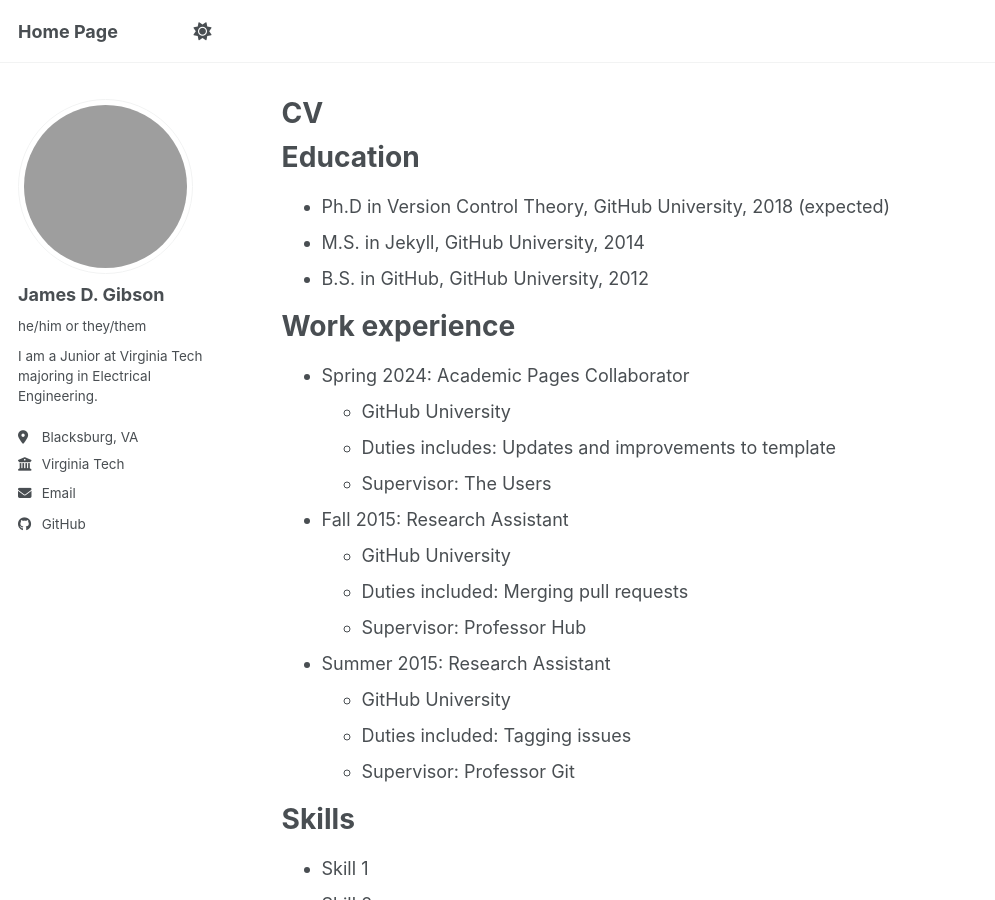
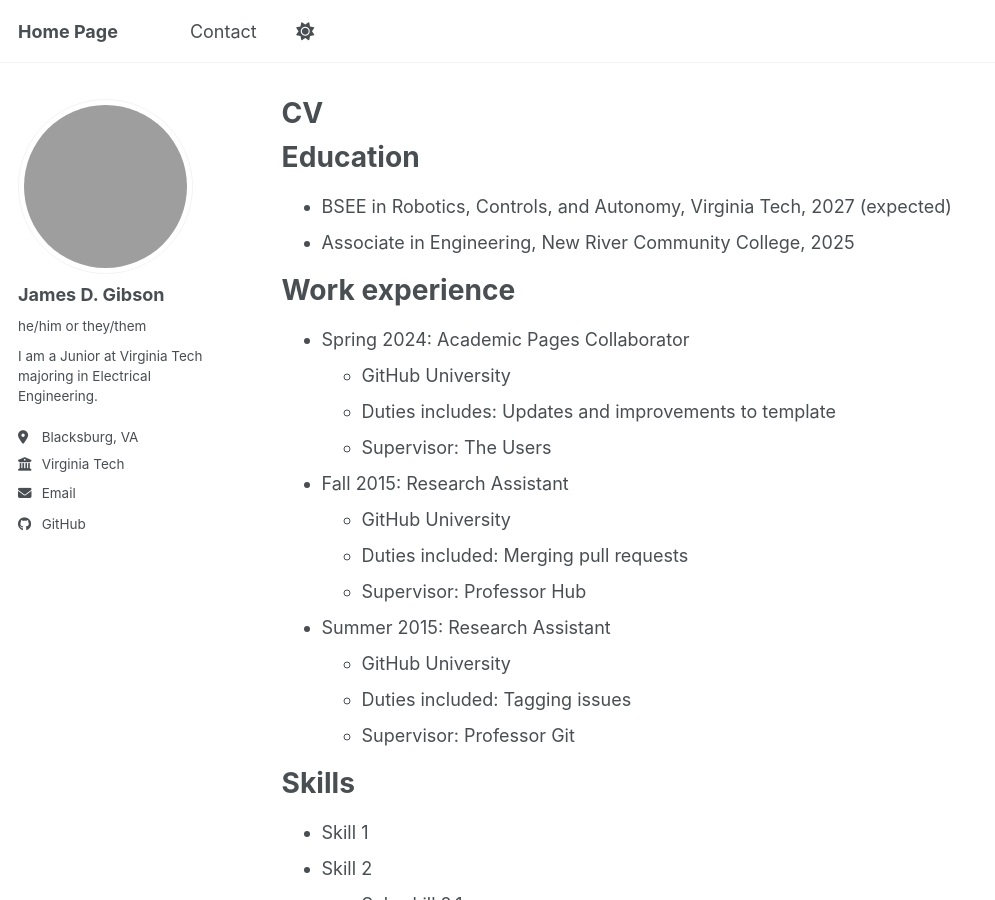
Before and after one commit to WildBirdDog27/WildBirdDog27.github.io, a Jekyll site: the page built from _pages/cv.md, in a window 1280 px wide and 900 px high. Shown: the whole window, without its empty margins (0-995 px from the left). Built offline with Jekyll 4.4.1, drawn with Linux system fonts in a browser that asks for light colours; a script bundle is joined from its source files by our own code; library files that are not in the unit come from our copies; grey boxes are pictures that could not be loaded.

Commit message:
Navigation updated and new page added

```diff
--- a/_data/navigation.yml
+++ b/_data/navigation.yml
@@ -7,7 +7,10 @@
 # NOTE that only one of the CV options should be selected, the first is for the
 #      Markdown formatted page while the second is generated using JSON.
 
-#main:
+main:
+  - title: "Contact"
+    url: /contact/
+
 #  - title: "Publications"
 #    url: /publications/
 
--- a/_pages/cv.md
+++ b/_pages/cv.md
@@ -11,9 +11,8 @@ redirect_from:
 
 Education
 ======
-* Ph.D in Version Control Theory, GitHub University, 2018 (expected)
-* M.S. in Jekyll, GitHub University, 2014
-* B.S. in GitHub, GitHub University, 2012
+* BSEE in Robotics, Controls, and Autonomy, Virginia Tech, 2027 (expected)
+* Associate in Engineering, New River Community College, 2025
 
 Work experience
 ======
```
Also changed, not shown: _pages/about.md (+1 -1 lines), _pages/contact.md (added, +19 -0 lines).
